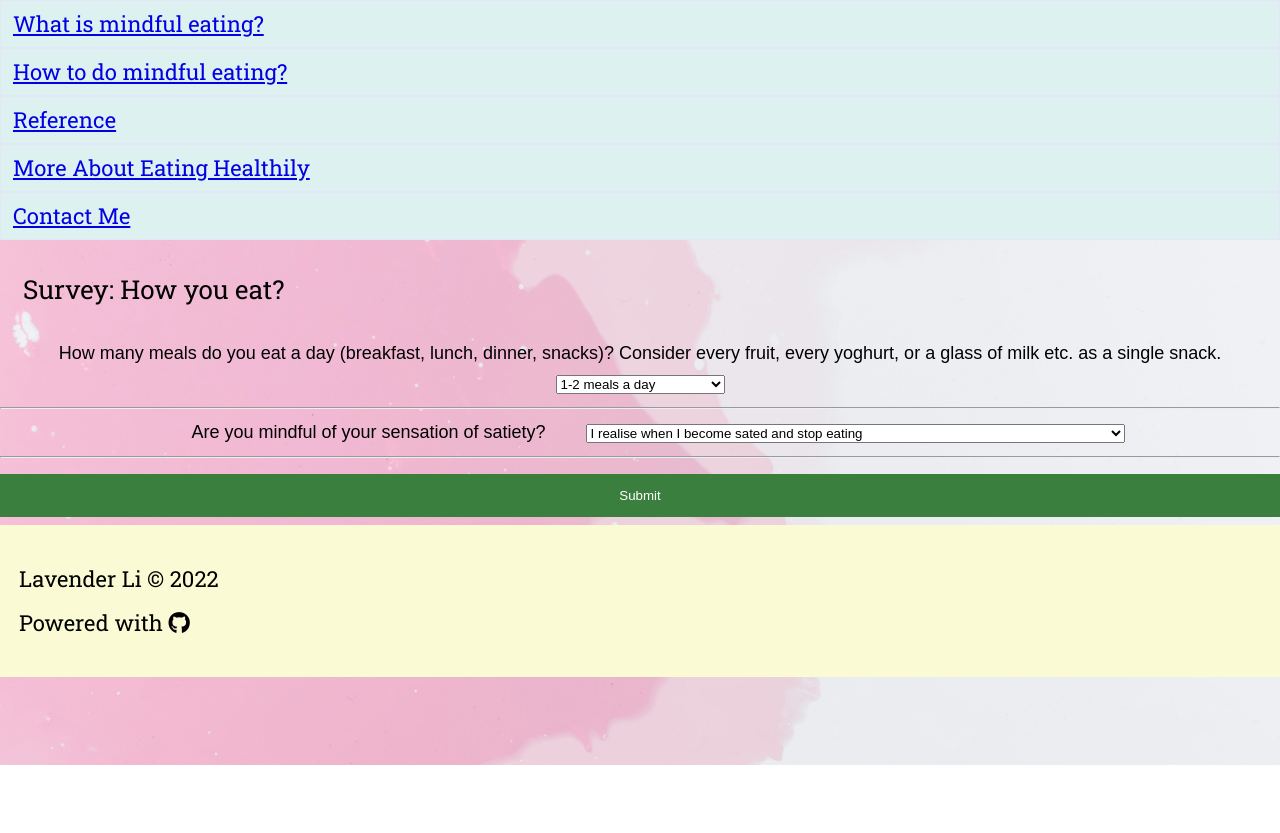
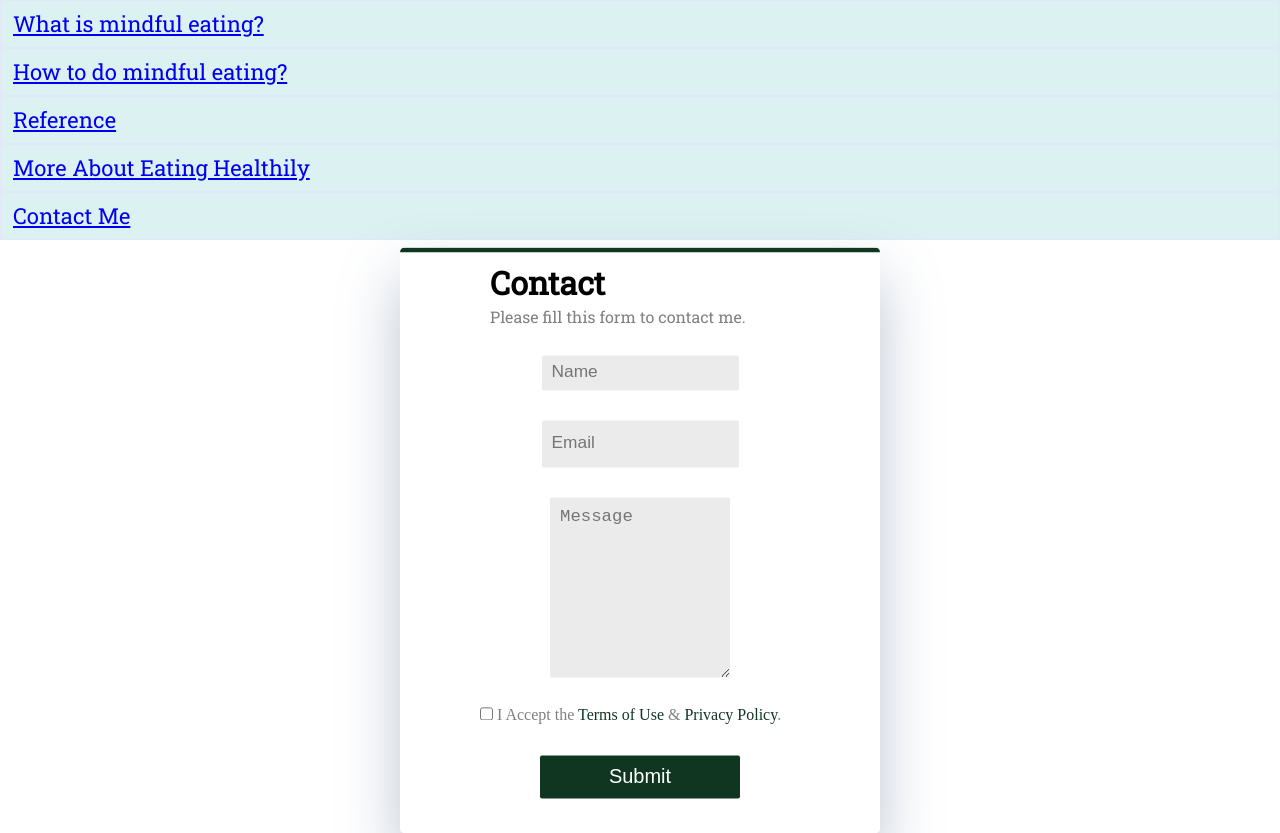
Before and after one commit to lave-01/porfolio-checkpoint3, a plain HTML site: page form.html in a window 1280 px wide. Before the commit the page ends 800 px from the top, so only its background shows below. Drawn offline with Linux system fonts and the light colour scheme.

Commit message:
add contact me

```diff
--- a/css/style.css
+++ b/css/style.css
@@ -1,4 +1,4 @@
-html {
+main {
 	background-image: url(../images/pink-background.jpg);
 	filter: grayscale(5%);
 	background-position: center;
@@ -127,40 +127,128 @@ img:nth-child(3n+0):hover {
     color: pink;
 }
 
-input {
-    width: 100%;
-    padding: 12px 20px;
-    margin: 8px 0;
-    display: inline-block;
-    border: 1px solid #ccc;
-    box-sizing: border-box;
+/* Form Style */
+
+.form-page {
+	background-image: none;
+	background-color: #FFF0F5;
+
 }
 
-input[type=submit] {
-    background-color: #38803C;
-    color: white;
-    padding: 14px 20px;
-    margin: 8px 0;
-    border: none;
-    cursor: pointer;
-    width: 100%;
+#title-Tag-Line {
+  font-size: 20px;
 }
 
-form {
-    text-align: center;
-    line-height: 30px;
-    height: 80%;
-    overflow: auto;
+/* form animation starts */
+.form {
+  background: #fff;
+  box-shadow: 0 30px 60px 0 rgba(90, 116, 148, 0.4);
+  border-radius: 5px;
+  max-width: 480px;
+  margin-left: auto;
+  margin-right: auto;
+  padding-top: 5px;
+  padding-bottom: 5px;
+  left: 0;
+  right: 0;
+  position: absolute;
+  border-top: 5px solid #0e3721;
+  animation: bounce 1.5s infinite;
+}
+::-webkit-input-placeholder {
+  font-size: 1.3em;
 }
 
-label {
-    font-size: 18px;
-    font-family: 'Yantramanav', sans-serif;
-    margin: 2em 2em 2em 2em;
+.title{
+  display: block;
+  font-family: 'Roboto Slab', sans-serif;
+  margin: 10px auto 5px;
+  width: 300px;
+}
+.termsConditions{
+  margin: 0 auto 5px 80px;
+}
+
+.pageTitle{
+  font-size: 2em;
+  font-weight: bold;
+}
+.secondaryTitle{
+  color: grey;
+}
+
+.name {
+  background-color: #ebebeb;
+  color: white;
+}
+.name:hover {
+  border-bottom: 5px solid #0e3721;
+  height: 30px;
+  width: 380px;
+  transition: ease 0.5s;
+}
+
+.email {
+  background-color: #ebebeb;
+  height: 2em;
+}
+
+.email:hover {
+  border-bottom: 5px solid #0e3721;
+  height: 30px;
+  width: 380px;
+  transition: ease 0.5s;
+}
+
+.message {
+  background-color: #ebebeb;
+  overflow: hidden;
+  height: 10rem;
+}
+
+.message:hover {
+  border-bottom: 5px solid #0e3721;
+  height: 12em;
+  width: 380px;
+  transition: ease 0.5s;
+}
+
+.formEntry {
+  display: block;
+  margin: 30px auto;
+  /* min-width: 300px; */
+  padding: 10px;
+  border-radius: 2px;
+  border: none;
+  transition: all 0.5s ease 0s;
+}
+
+.submit {
+  width: 200px;
+  color: white;
+  background-color: #0e3721;
+  font-size: 20px;
+}
+
+.submit:hover {
+  box-shadow: 15px 15px 15px 5px rgba(78, 72, 77, 0.219);
+  transform: translateY(-3px);
+  width: 300px;
+  border-top: 5px solid #0e3750;
+  border-radius: 0%;
+}
+
+@keyframes bounce {
+  0% {
+    tranform: translate(0, 4px);
+  }
+  50% {
+    transform: translate(0, 8px);
+  }
 }
 
 @media only screen and (max-width: 900px) {
-	html {
+	main {
 		background-image: url(../images/pink-background.jpg);
 		filter: grayscale(5%);
 		background-position: center;
@@ -171,5 +259,14 @@ label {
 		-o-background-size: cover;
 		background-size: cover;
 	}
+	.formEntry {
+	  display: block;
+	  margin: 30px auto;
+/* 	  min-width: 300px; */
+	  padding: 10px;
+	  border-radius: 2px;
+	  border: none;
+	  transition: all 0.5s ease 0s;
+	}
 
 }
--- a/form.html
+++ b/form.html
@@ -32,40 +32,19 @@
             </ul>
         </nav>
     </header>
-    <main>
-        <h3>Survey: How you eat?</h3>
-        <form action="https://formspree.io/f/xwkyqobo" method="POST">
-            <section class="meals">
-                <label for="sauce">How many meals do you eat a day (breakfast, lunch, dinner, snacks)? Consider every
-                    fruit,
-                    every yoghurt, or a glass of milk etc. as a single snack.</label>
-                <select id="frequency" name="frequency">
-                    <datalist id="frequency">
-                        <option value="1-2">1-2 meals a day</option>
-                        <option value="3-4">3-4 meals a day</option>
-                        <option value="5-6">5-6 meals a day</option>
-                        <option value=">6">more than 6 meals a day</option>
-                </select>
-            </section>
-            <hr>
-            <section class="satisfaction">
-                <label for="satisfaction">Are you mindful of your sensation of satiety?</label>
-                <select id="satisfaction" name="satisfaction">
-                    <datalist id="satisfaction"></datalist>
-                    <option value="realized-stopped">I realise when I become sated and stop eating</option>
-                    <option value="realized-continued">I realise when I become sated but continue eating</option>
-                    <option value="eat-too-much">I rarely realise when I become sated and often eat too much</option>
-                    <option value="standard-serving">I rarely realise when I become sated and eat according to the size
-                        of a
-                        standard serving</option>
-                </select>
-            </section>
-
-            <hr>
-            <section class="submission">
-                <input type="submit" value="Submit">
-            </section>
-        </form>
+    <main class="form-page">
+	 <div class="wrapper">
+		<form class="form">
+		  <div class="pageTitle title">Contact </div>
+		  <div class="secondaryTitle title">Please fill this form to contact me.</div>
+		  <input type="text" class="name formEntry" placeholder="Name" />
+		  <input type="text" class="email formEntry" placeholder="Email"/>
+		  <textarea class="message formEntry" placeholder="Message"></textarea>
+		  <input type="checkbox" class="termsConditions" value="Term">
+		  <label style="color: grey" for="terms"> I Accept the <span style="color: #0e3721">Terms of Use</span> & <span style="color: #0e3721">Privacy Policy</span>.</label><br>
+		  <button class="submit formEntry" onclick="thanks()">Submit</button>
+		</form>
+	  </div>
 
         <!--form action="#" method="post">
             <fieldset>
@@ -81,10 +60,10 @@
         </form!-->
 
     </main>
-	<footer>
+<!-- 	<footer>
 		<p>Lavender Li &copy; 2022</p>
 		<p>Powered with <i class="fab fa-github"></i></p>
-	</footer>
+	</footer> -->
 </body>
 
 </html>
```
Also changed, not shown: reference.html (+1 -2 lines), 3 other files.
